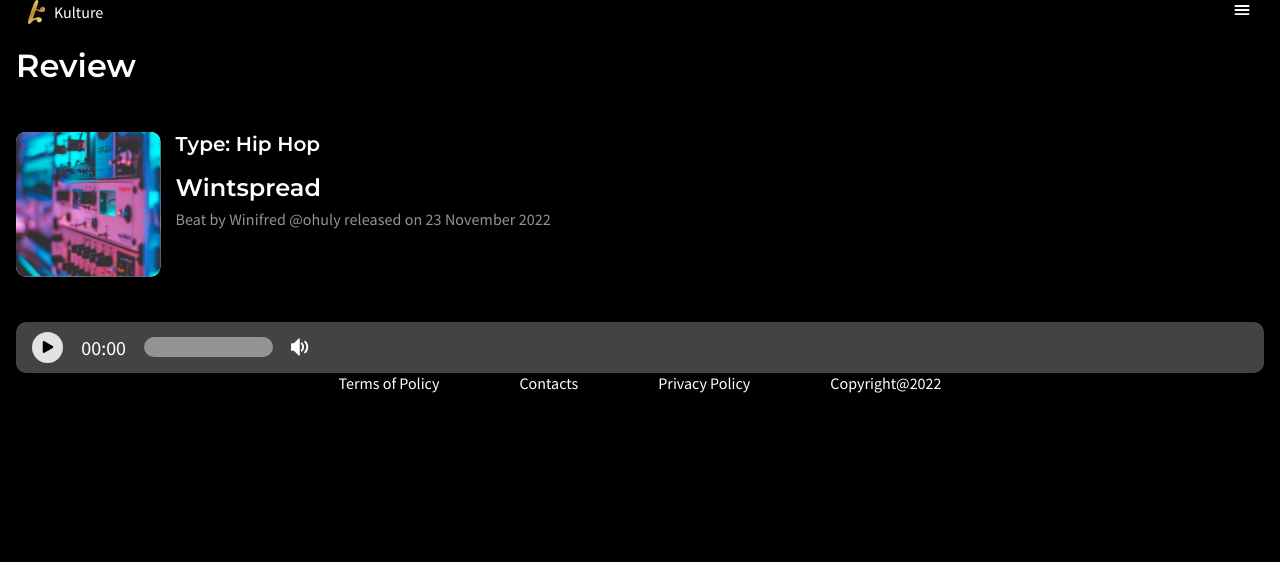
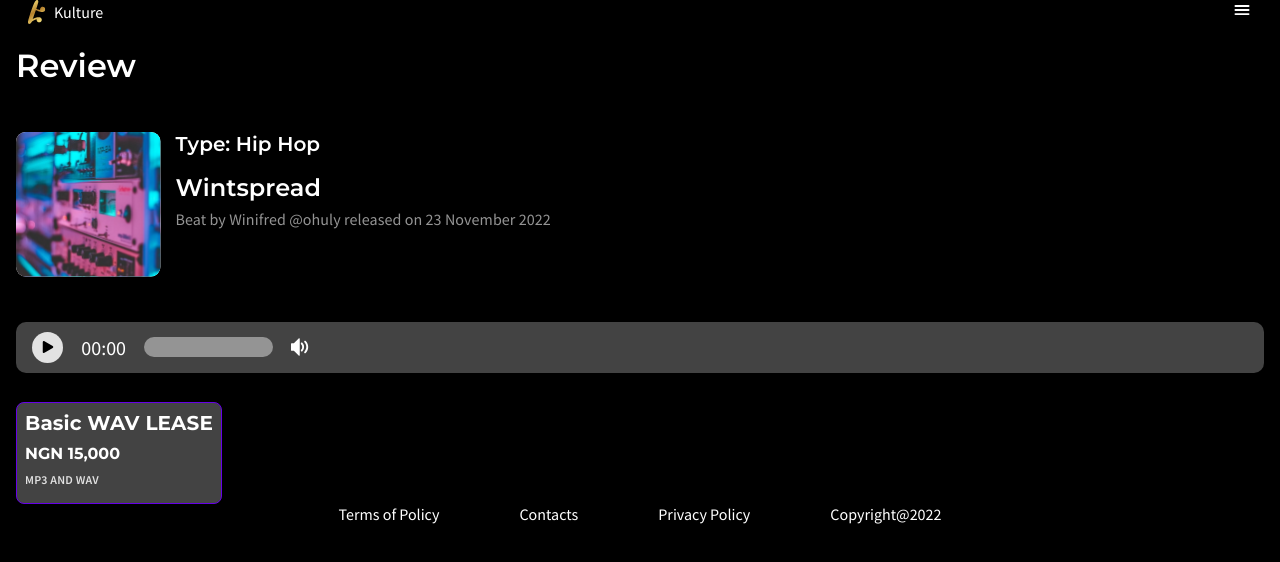
Before and after one commit to The0nis/Kulture, a Next.js app: page /review in a window 1280 px wide. Shown: the top 562 px of the page. Built offline with nearby package versions, Linux system fonts and the light colour scheme.

Commit message:
buying options

```diff
--- /dev/null
+++ b/components/Buyingoption/BuyOptionBox.jsx
@@ -0,0 +1,18 @@
+import styles from './buyingoption.module.scss';
+
+function BuyOptionBox() {
+  return (
+    <div className={styles.radiobox}>
+      <label>
+        <input type="radio" name="radio" checked />
+        <div className={`${styles.radiobox__item} ${styles.box}`}>
+          <h2>Basic WAV LEASE</h2>
+          <h3>NGN 15,000</h3>
+          <p>MP3 AND WAV</p>
+        </div>
+      </label>
+    </div>
+  );
+}
+
+export default BuyOptionBox;
--- a/components/Buyingoption/buyingoption.module.scss
+++ b/components/Buyingoption/buyingoption.module.scss
@@ -48,3 +48,101 @@
   margin-top: 5rem;
   margin-left: 0.99rem;
 }
+
+//RADIO SELECT
+
+.radiobox {
+  input[type='radio'] {
+    display: none;
+
+    &:checked {
+      + .box {
+        border: 1px solid #6600e8;
+        span {
+          color: white;
+          transform: translateY(70px);
+          &:before {
+            transform: translateY(0px);
+            opacity: 1;
+          }
+        }
+      }
+    }
+  }
+
+  &__item {
+    h2,
+    h3,
+    p {
+      color: var(--cl-light);
+      text-align: start;
+      margin-bottom: 0.5rem;
+    }
+
+    h2 {
+      font-size: 1.25rem;
+      line-height: 25px;
+      letter-spacing: 0.005em;
+    }
+
+    h3 {
+      font-size: 1rem;
+      line-height: 20px;
+    }
+
+    p {
+      font-weight: 600;
+      font-size: 12px;
+      line-height: 15px;
+      letter-spacing: 0.0175em;
+      color: var(--clr-f-light);
+    }
+  }
+
+  .box {
+    padding: 8px;
+    border-radius: 8px;
+    background: #434343;
+    border-radius: 8px;
+    transition: all 250ms ease;
+    will-change: transition;
+    display: inline-block;
+    text-align: center;
+    cursor: pointer;
+    position: relative;
+    font-weight: 900;
+    &:active {
+      transform: translateY(10px);
+    }
+    span {
+      transition: all 300ms ease;
+      font-size: 1.5em;
+      user-select: none;
+      color: var(--cl-light);
+      // &:before {
+      //   font-size: 1.2em;
+      //   font-family: FontAwesome;
+      //   display: block;
+      //   transform: translateY(-80px);
+      //   opacity: 0;
+      //   transition: all 300ms ease-in-out;
+      //   font-weight: normal;
+      //   color: white;
+      // }
+    }
+  }
+  .frontend {
+    span {
+      &:before {
+        content: '\f121';
+      }
+    }
+  }
+  .backend {
+    span {
+      &:before {
+        content: '\f0f4';
+      }
+    }
+  }
+}
--- a/components/ReviewBeat/reviewbeat.module.scss
+++ b/components/ReviewBeat/reviewbeat.module.scss
@@ -79,6 +79,7 @@
       background: var(--clr-secondary);
       -webkit-appearance: none;
       appearance: none;
+      // background: #ffe3d4;
       border-radius: 10px;
       position: relative;
       width: 100%;
--- a/pages/review/index.jsx
+++ b/pages/review/index.jsx
@@ -1,6 +1,7 @@
 import ReviewBeat from '../../components/ReviewBeat/Index';
 import Page from '../../components/Page';
 import styles from './review.module.scss';
+import BuyOptionBox from '../../components/Buyingoption/BuyOptionBox';
 
 function Review() {
   return (
@@ -10,6 +11,10 @@ function Review() {
           <h1>Review</h1>
           <ReviewBeat />
         </section>
+        <section className={styles.review__buyoptions}>
+          <h1>Review</h1>
+          <BuyOptionBox />
+        </section>
       </div>
     </Page>
   );
```
